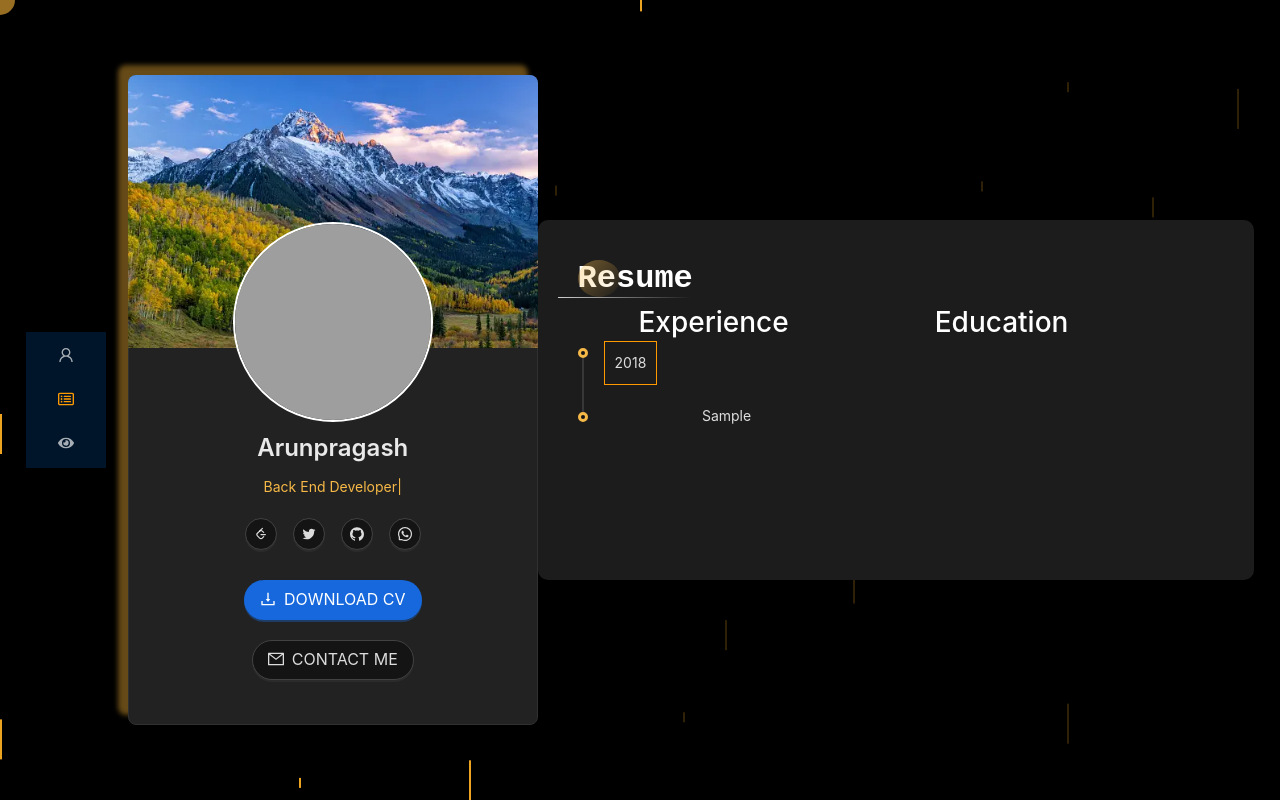
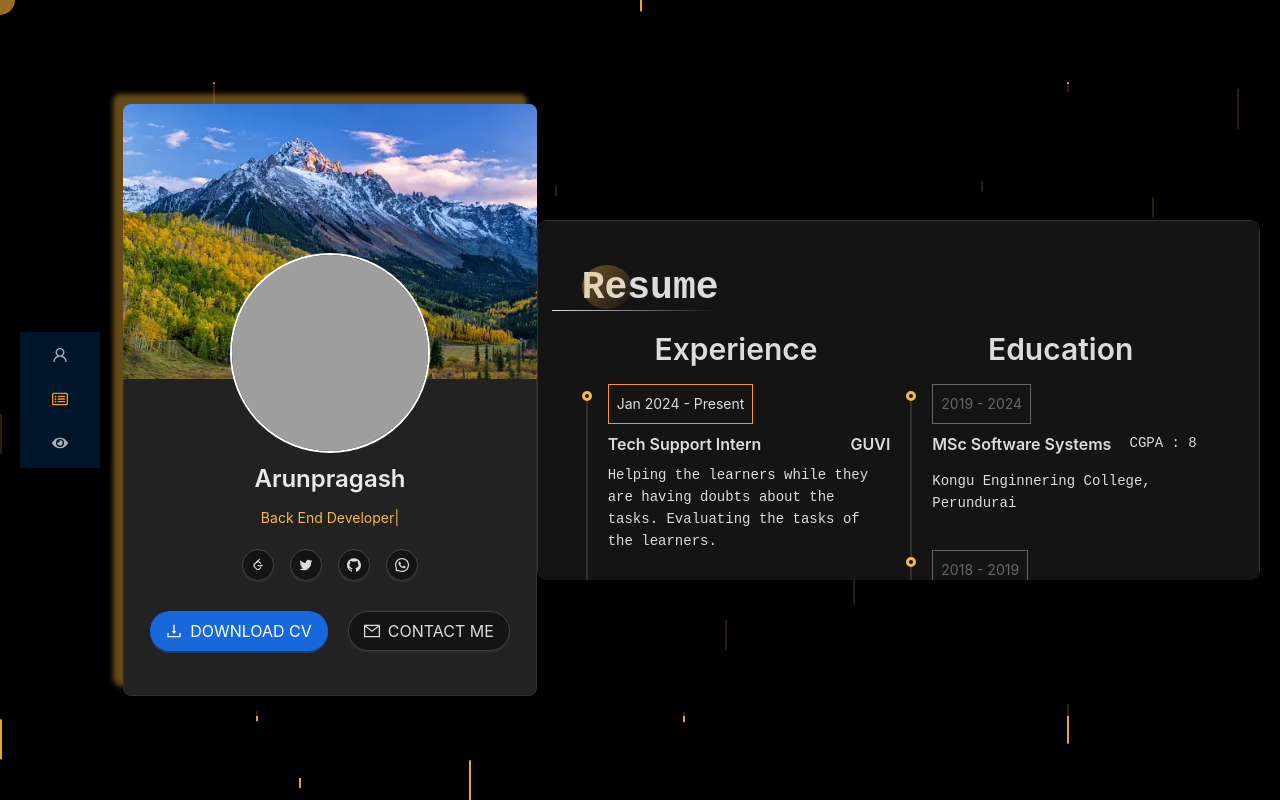
Before and after one commit to arunpragash-periyasamy/Portfolio, a React (Vite) app: page /resume in a window 1280 px wide. Built offline with nearby package versions, Linux system fonts and the light colour scheme; grey boxes are pictures that could not be loaded; a web font is replaced by a local one.

Commit message:
Basic details of the resume component is completed

```diff
--- a/package.json
+++ b/package.json
@@ -4,7 +4,7 @@
     "start": "parcel index.html",
     "dev": "vite",
     "predeploy": "parcel build index.html --dist-dir build --no-cache",
-    "deploy": "gh-pages -d build",
+    "deploy": "gh-pages -d dist",
     "build": "parcel build index.html"
   },
   "dependencies": {
--- a/src/App.css
+++ b/src/App.css
@@ -19,6 +19,7 @@
   font-style: normal;
   position: relative;
   display: inline-block;
+  text-align: left;
   }
 
 .title {
--- a/src/Components/About/About.css
+++ /dev/null
@@ -1,65 +0,0 @@
-.about-container {
-  max-width: 1200px;
-  margin: 0 auto;
-  padding: 20px;
-  /* background-color: #f8f8f8; */
-}
-
-.info-section {
-  display: flex;
-  justify-content: space-between;
-  flex-wrap: wrap;
-}
-
-@media (min-width: 576px) {
-  .about-container {
-    height: 600px; /* Adjust as needed */
-  }
-}
-
-@media (min-width: 768px) {
-  .about-container {
-    height: 700px; /* Adjust as needed */
-  }
-}
-
-@media (min-width: 992px) {
-  .about-container {
-    height: 800px; /* Adjust as needed */
-  }
-}
-
-@media (min-width: 1200px) {
-  .about-container {
-    height: 900px; /* Adjust as needed */
-  }
-}
-
-.title {
-  font-size: 24px;
-  color: #333;
-}
-
-@media (min-width: 576px) {
-  .title {
-    font-size: 28px;
-  }
-}
-
-@media (min-width: 768px) {
-  .title {
-    font-size: 32px;
-  }
-}
-
-@media (min-width: 992px) {
-  .title {
-    font-size: 36px;
-  }
-}
-
-@media (min-width: 1200px) {
-  .title {
-    font-size: 40px;
-  }
-}
--- a/src/Components/ContentComponent.jsx
+++ b/src/Components/ContentComponent.jsx
@@ -1,7 +1,7 @@
 // ContentComponent.jsx
 import React from "react";
 import "bootstrap/dist/css/bootstrap.min.css";
-import { Row, Col } from "antd";
+import { Row, Col, Card } from "antd";
 import { Outlet } from "react-router-dom";
 const ContentComponent = () => {
   return (
@@ -9,7 +9,7 @@ const ContentComponent = () => {
       style={{
         backgroundColor: "#1c1c1c",
         color: "#fff",
-        padding:"15tpx",
+        padding: "15tpx",
         borderRadius: "10px",
         width: "100%",
         maxWidth: "900px", // Adjust maxWidth as needed
@@ -21,9 +21,7 @@ const ContentComponent = () => {
       }}
       className="custom-scrollbar"
     >
-      <Col className="content" style={{padding:"20px"}}>
-      <Outlet />
-      </Col>
+          <Outlet />
     </Row>
   );
 };
--- a/src/Components/Main/Main.jsx
+++ b/src/Components/Main/Main.jsx
@@ -3,20 +3,20 @@ import { Col, Layout, Row } from "antd";
 import Sidebar from "../Sidebar/Sidebar";
 import ProfileCard from "../ProfileCard/ProfileCard";
 import ContentComponent from "../ContentComponent";
-const { Content, Header, Sider, Footer } = Layout;
+const { Content } = Layout;
 const Main = () => {
   return (
     <Layout className="layout">
       <Content className="d-flex align-items-center">
         <div className="d-flex align-items-center">
           <Row className="d-flex align-items-center">
-            <Col sm={2} md={2} lg={2} xl={2} xxl={2}>
+            <Col sm={24} md={24} lg={2} xl={2} xxl={2}>
               <Sidebar />
             </Col>
-            <Col sm={24} md={8} lg={8} xl={8} xxl={8}>
+            <Col sm={24} md={24} lg={8} xl={8} xxl={8}>
               <ProfileCard />
             </Col>
-            <Col sm={24} md={14} lg={14} xl={14} xxl={14}>
+            <Col sm={24} md={24} lg={14} xl={14} xxl={14}>
               <ContentComponent/>
             </Col>
           </Row>
--- a/src/Components/Resume/Resume.jsx
+++ b/src/Components/Resume/Resume.jsx
@@ -1,45 +1,221 @@
 import React from "react";
-import { Col, Row, Timeline, Typography } from "antd";
-
+import { Card, Col, Flex, Progress, Row, Timeline, Typography } from "antd";
+import { CheckOutlined } from "@ant-design/icons";
+const { Title } = Typography;
 const Resume = () => {
     return (
-      <div>
+      <Card style={{ padding: "20px", width: "100vw" }}>
         <div style={{ textAlign: "left" }}>
-          <h2 className="title">Resume</h2>
+          <Title level={1} className="title">
+            Resume
+          </Title>
         </div>
         <Row gutter={[16, 16]}>
           <Col xs={24} sm={12} md={15} lg={12} xl={12} xxl={12}>
             <div style={{ fontSize: "40px" }}>
               <i className="fab fa-html5" style={{ color: "#ff9900" }}></i>
             </div>
-            <h3>Experience </h3>
-            {/* <p>
-              Modern and mobile-ready website that will help you reach all of
-              your marketing.
-            </p> */}
-            <Timeline a>
+            <Title level={2}>Experience</Title>
+
+            <Timeline className="pt-2">
               <Timeline.Item color="#f6b846">
                 <Row>
-                  <Typography style={{ border: "0.5px solid #ff9900", padding:"10px" }}>
-                    2018
+                  <Typography
+                    style={{ border: "0.5px solid #ff9900", padding: "8px" }}
+                  >
+                    Jan 2024 - Present
                   </Typography>
                 </Row>
+                <Row justify={"space-between"} className="mt-2">
+                  <Col>
+                    <Title level={5}>Tech Support Intern</Title>
+                  </Col>
+                  <Col>
+                    <Title level={5}>GUVI</Title>
+                  </Col>
+                </Row>
+                <Row>
+                  <p>
+                    Helping the learners while they are having doubts about the
+                    tasks. Evaluating the tasks of the learners.
+                  </p>
+                </Row>
               </Timeline.Item>
-              <Timeline.Item color="#F6B846">Sample</Timeline.Item>
+              <Timeline.Item color="#666">
+                <Row>
+                  <Typography
+                    style={{
+                      border: "0.5px solid #666",
+                      color: "#666",
+                      padding: "8px",
+                    }}
+                  >
+                    Aug 2022 - Nov 2022
+                  </Typography>
+                </Row>
+                <Row justify={"space-between"} className="mt-2">
+                  <Col>
+                    <Title level={5}>Software Developer Intern</Title>
+                  </Col>
+                  <Col>
+                    <Title level={5} className="text-wrap">
+                      Infogreen
+                    </Title>
+                  </Col>
+                </Row>
+                <Row>
+                  <p>
+                    Developed a School ERP System to manage school activities
+                    and store student information. Improved system efficiency
+                    and user experience through innovative solutions
+                  </p>
+                </Row>
+              </Timeline.Item>
             </Timeline>
           </Col>
           <Col xs={24} sm={24} md={15} lg={12} xl={12} xxl={12}>
             <div style={{ fontSize: "40px" }}>
               <i className="fab fa-php" style={{ color: "#ff9900" }}></i>
             </div>
-            <h3>Education</h3>
-            {/* <p>
-              UI/UX focus on the user, frontend focus on the settings of the
-              user, and backend focus on the data.
-            </p> */}
+            <Title level={2}>Education</Title>
+
+            <Timeline className="pt-2">
+              <Timeline.Item color="#f6b846">
+                <Row>
+                  <Typography
+                    style={{
+                      border: "0.5px solid #666",
+                      color: "#666",
+                      padding: "8px",
+                    }}
+                  >
+                    2019 - 2024
+                  </Typography>
+                </Row>
+                <Row justify={"space-between"} className="mt-2">
+                  <Col>
+                    <Title level={5} style={{ left: 0 }}>
+                      MSc Software Systems
+                    </Title>
+                  </Col>
+                  <p className="d-block">CGPA : 8</p>
+                  <Col></Col>
+                </Row>
+                <Row>
+                  <p className="d-block">
+                    Kongu Enginnering College, Perundurai
+                  </p>
+                </Row>
+              </Timeline.Item>
+
+              <Timeline.Item color="#f6b846">
+                <Row>
+                  <Typography
+                    style={{
+                      border: "0.5px solid #666",
+                      color: "#666",
+                      padding: "8px",
+                    }}
+                  >
+                    2018 - 2019
+                  </Typography>
+                </Row>
+                <Row justify={"space-between"} className="mt-2">
+                  <Col>
+                    <Title level={5} style={{ left: 0 }}>
+                      Higher Secondary Certificate
+                    </Title>
+                  </Col>
+                  <p className="d-block">Percent : 61.1%</p>
+                  <Col></Col>
+                </Row>
+                <Row>
+                  <p className="d-block">
+                    Aim Matric Hr Sec School, Thammampatti
+                  </p>
+                </Row>
+              </Timeline.Item>
+              <Timeline.Item color="#f6b846">
+                <Row>
+                  <Typography
+                    style={{
+                      border: "0.5px solid #666",
+                      color: "#666",
+                      padding: "8px",
+                    }}
+                  >
+                    2016 - 2017
+                  </Typography>
+                </Row>
+                <Row justify={"space-between"} className="mt-2">
+                  <Col>
+                    <Title level={5} style={{ left: 0 }}>
+                      Secondary School Leaving Certificate
+                    </Title>
+                  </Col>
+                  <p className="d-block">Percent : 90%</p>
+                  <Col></Col>
+                </Row>
+                <Row>
+                  <p className="d-block">
+                    Aim Matric Hr Sec School, Thammampatti
+                  </p>
+                </Row>
+              </Timeline.Item>
+            </Timeline>
           </Col>
         </Row>
-      </div>
+        <div style={{ textAlign: "left" }}>
+          <Title level={1} className="title">
+            Skills
+          </Title>
+        </div>
+        <Row justify={"space-between"}>
+          <Col xs={24} sm={24} md={24} lg={11} xl={11} xxl={11}>
+            <Title level={3}>Coding</Title>
+            <div className="d-flex justify-content-evenly flex-wrap">
+              <div style={{ lineHeight: 5 }}>
+                <Progress type="circle" percent={75} strokeColor={"orange"} />
+                <div>React JS</div>
+              </div>
+              <div style={{ lineHeight: 5 }}>
+                <Progress type="circle" percent={80} strokeColor={"orange"} />
+                <div>Node JS</div>
+              </div>
+              <div style={{ lineHeight: 5 }}>
+                <Progress type="circle" percent={70} strokeColor={"orange"} />
+                <div>MySQL</div>
+              </div>
+              <div style={{ lineHeight: 5 }}>
+                <Progress type="circle" percent={60} strokeColor={"orange"} />
+                <div>Mongo DB</div>
+              </div>
+              <div style={{ lineHeight: 5 }}>
+                <Progress type="circle" percent={80} strokeColor={"orange"} />
+                <div>Java</div>
+              </div>
+              <div style={{ lineHeight: 5 }}>
+                <Progress type="circle" percent={60} strokeColor={"orange"} />
+                <div>jQuery</div>
+              </div>
+            </div>
+          </Col>
+          <Col xs={24} sm={24} md={24} lg={11} xl={11} xxl={11} className="text-left">
+            <Title level={3}>Knowledge</Title>
+            <div style={{textAlign:"left"}}>
+            <p><CheckOutlined style={{color:"orange"}}/> Web development in React / jQuery</p>
+            <p><CheckOutlined style={{color:"orange"}}/> Backend development in PHP / Node js</p>
+            <p><CheckOutlined style={{color:"orange"}}/> Database Connectivity in MySQL / Mongoose</p>
+            <p><CheckOutlined style={{color:"orange"}}/> Web Hosting in AWS EC2</p>
+            <p><CheckOutlined style={{color:"orange"}}/> Frontend Hosting in Netlify / Vercel </p>
+            <p><CheckOutlined style={{color:"orange"}}/> Backend Hosting in Render</p>
+            <p><CheckOutlined style={{color:"orange"}}/> Working with Git and Github</p>
+            <p><CheckOutlined style={{color:"orange"}}/> Antd, Bootstrap libraries for web development</p>
+            <p><CheckOutlined style={{color:"orange"}}/> Postman and Bruno for API testing</p>
+            </div>
+          </Col>
+        </Row>
+      </Card>
     );
 }
 
--- a/src/Components/Sidebar/Sidebar.jsx
+++ b/src/Components/Sidebar/Sidebar.jsx
@@ -1,17 +1,14 @@
-import React, { useEffect } from "react";
-import { useState } from "react";
-import {
-  UserOutlined,
-} from "@ant-design/icons";
-import "./Sidebar.css"
-import { Button, Col, Menu } from "antd";
+import React, { useState } from "react";
+import { UserOutlined } from "@ant-design/icons";
+import "./Sidebar.css";
+import { Menu } from "antd";
 import { FaEye } from "react-icons/fa";
 import { Link, useLocation } from "react-router-dom";
 import { FaRegRectangleList } from "react-icons/fa6";
 
-const Sidebar =  () => {
+const Sidebar = () => {
   const [dark, setDark] = useState(true);
-  const {pathname} =  useLocation();
+  const { pathname } = useLocation();
   const toggleColor = () => {
     setDark(!dark);
   };
@@ -33,12 +30,34 @@ const Sidebar =  () => {
         mode="inline"
         theme={dark ? "dark" : "light"}
         inlineCollapsed={true}
-        backgroundColor="#F6B846"
+        className="vertical-menu"
       >
         <Menu.Item key={"/"} icon={<UserOutlined className="menu-icon" />}>
           <Link to="/">About</Link>
         </Menu.Item>
-        <Menu.Item key={"/resume"} icon={<FaRegRectangleList className="menu-icon" />}>
+        <Menu.Item
+          key={"/resume"}
+          icon={<FaRegRectangleList className="menu-icon" />}
+        >
+          <Link to="/resume">Resume</Link>
+        </Menu.Item>
+        <Menu.Item key={"/work"} className="menu" icon={<FaEye />}>
+          <Link to="/work">Work</Link>
+        </Menu.Item>
+      </Menu>
+      <Menu
+        mode="horizontal"
+        theme={dark ? "dark" : "light"}
+        className="horizontal-menu"
+        defaultSelectedKeys={[pathname]}
+      >
+        <Menu.Item key={"/"} icon={<UserOutlined className="menu-icon" />}>
+          <Link to="/">About</Link>
+        </Menu.Item>
+        <Menu.Item
+          key={"/resume"}
+          icon={<FaRegRectangleList className="menu-icon" />}
+        >
           <Link to="/resume">Resume</Link>
         </Menu.Item>
         <Menu.Item key={"/work"} className="menu" icon={<FaEye />}>
@@ -48,4 +67,5 @@ const Sidebar =  () => {
     </div>
   );
 };
+
 export default Sidebar;
```
Also changed, not shown: src/Components/About/About.jsx (+15 -19 lines), src/Components/Sidebar/Sidebar.css (+30 -0 lines).
